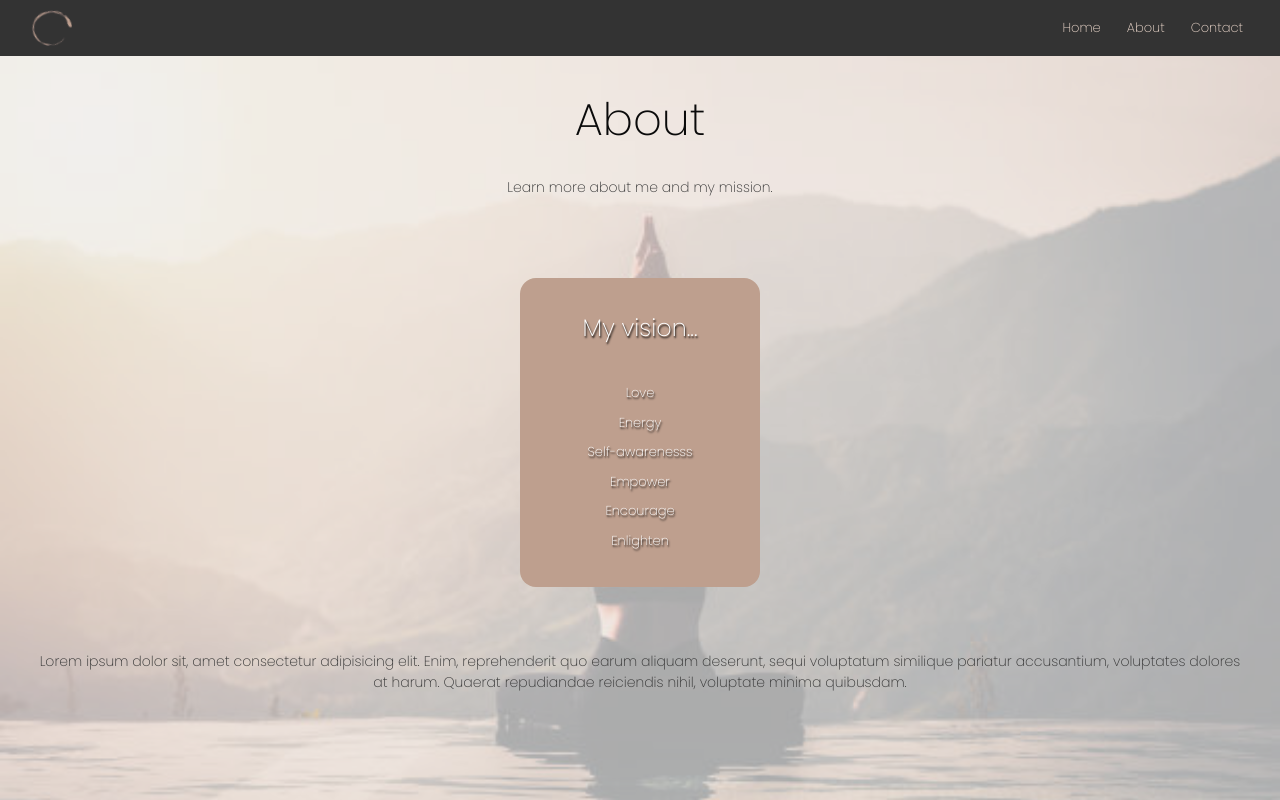
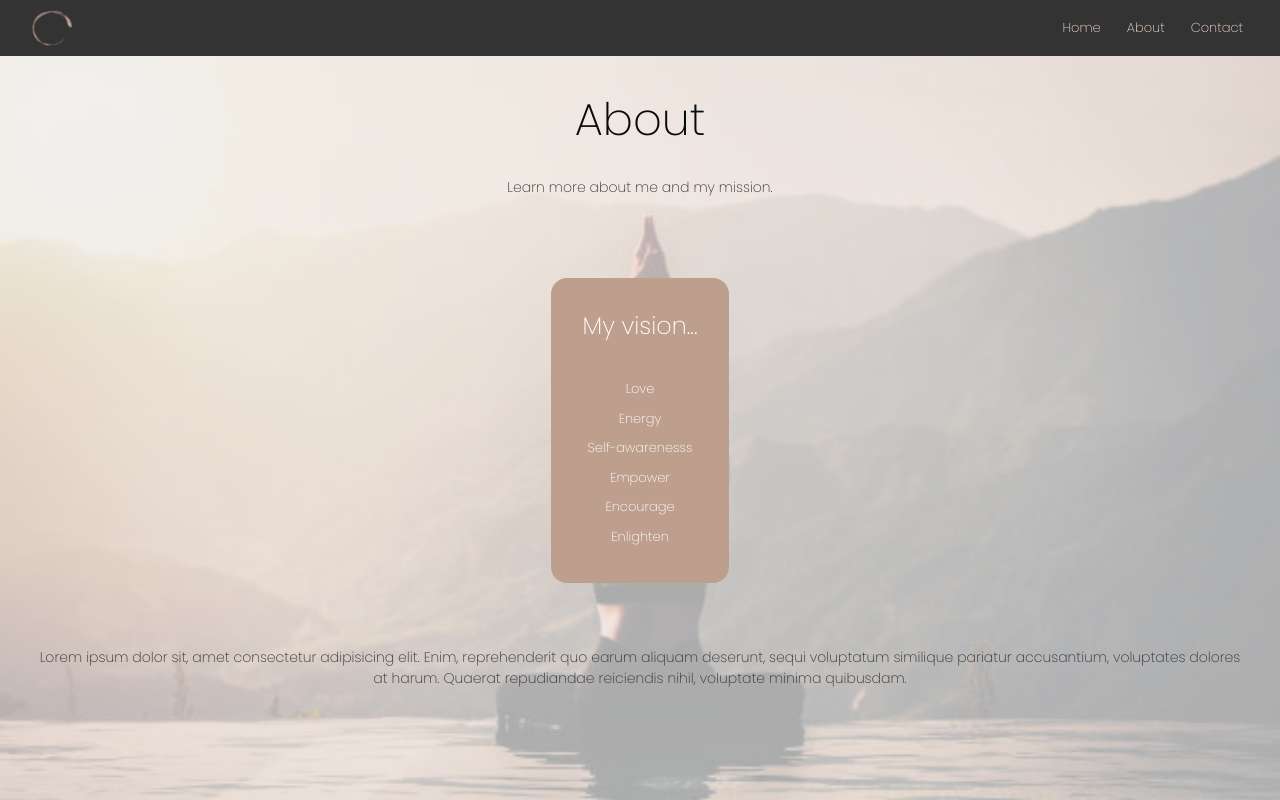
Before and after one commit to Marconion/in-love-with-next-js, a Next.js app: page /about in a window 1280 px wide. Shown: the top 800 px of the page. Built offline with nearby package versions, Linux system fonts and the light colour scheme.

Commit message:
Implement FadeIn and FadeInSection components in About and Home pages, adjust Contact page styles, and update global styles

```diff
--- a/src/app/about/page.js
+++ b/src/app/about/page.js
@@ -5,9 +5,13 @@ import { Footer } from "../components/Footer";
 import Image from "next/image";
 import img1 from "@/app/components/assets/images/img1.jpg";
 
+import FadeInSection from "../components/FadeInSection";
+import FadeIn from "../components/FadeIn";
+
 const Page = () => {
   return (
     <>
+      <FadeIn>
         <Image
           src={img1}
           alt="About"
@@ -22,10 +26,13 @@ const Page = () => {
             height: "auto",
           }}
         />
+      </FadeIn>
+
       <div className="container">
         <h1>About</h1>
         <p>Learn more about me and my mission.</p>
         <div style={{ marginTop: "3rem" }}>
+          <FadeInSection>
             <CardInfo
               title={"My vision..."}
               desc={
@@ -46,15 +53,18 @@ const Page = () => {
                 </section>
               }
             />
+          </FadeInSection>
         </div>
+        <FadeInSection>
           <div style={{ padding: "2rem" }}>
             <p>
               Lorem ipsum dolor sit, amet consectetur adipisicing elit. Enim,
-            reprehenderit quo earum aliquam deserunt, sequi voluptatum similique
-            pariatur accusantium, voluptates dolores at harum. Quaerat
-            repudiandae reiciendis nihil, voluptate minima quibusdam.
+              reprehenderit quo earum aliquam deserunt, sequi voluptatum
+              similique pariatur accusantium, voluptates dolores at harum.
+              Quaerat repudiandae reiciendis nihil, voluptate minima quibusdam.
             </p>
           </div>
+        </FadeInSection>
       </div>
       <div style={{ margin: "20px 0 30px" }}></div>
       <Footer />
--- a/src/app/components/CardInfo.jsx
+++ b/src/app/components/CardInfo.jsx
@@ -11,16 +11,13 @@ export const CardInfo = ({ title, desc }) => {
         borderRadius: "1rem",
         margin: "0.5rem",
       }}>
-      <h3
-        className="read-the-docs w-44"
-        style={{ color: "white", textShadow: "1px 2px 2px black" }}>
+      <h3 className="text-center w-50 text-2xl" style={{ color: "white" }}>
         {title}
       </h3>
       <p
         style={{
           color: "white",
           paddingTop: "1rem",
-          textShadow: "1px 2px 2px black",
         }}>
         {desc}
       </p>
--- a/src/app/contact/page.css
+++ b/src/app/contact/page.css
@@ -6,6 +6,11 @@
   /* margin-top: 30px; */
   /* padding: 40px; */
   gap: 1.5rem;
+}
+
+h1 {
+  font-size: 2.8em;
+  /* padding-top: 30px; */
 }
 
 .contact-form {
--- a/src/app/contact/page.js
+++ b/src/app/contact/page.js
@@ -16,9 +16,8 @@ const Page = () => {
           flexDirection: "column",
           alignItems: "center",
           height: "100vh",
-          padding: "0 40px",
+          padding: "0 20px",
           // gap: "1.5rem",
-          paddingTop: "30px",
         }}>
         <h1>Contact Me</h1>
         <p>Feel free to reach out for any inquiries or feedback.</p>
--- a/src/app/globals.css
+++ b/src/app/globals.css
@@ -50,7 +50,7 @@ body {
 
 .read-the-docs {
   color: #696969;
-  font-size: 24px;
+  /* font-size: 24px; */
 }
 
 .desc {
--- a/src/app/page.js
+++ b/src/app/page.js
@@ -4,14 +4,15 @@ import { Footer } from "./components/Footer";
 import { StoreBadges } from "./components/StoreBadges";
 import { Card } from "./components/Card";
 import { CardInfo } from "./components/CardInfo";
-import FadeInSection from "./components/FadeInSection"; // Import new component
 import logo from "./components/assets/Logo transparent.png";
 import Circle_img from "./components/assets/Circle.png";
 import image1 from "@/app/components/assets/images/img1.jpg";
 import image2 from "@/app/components/assets/images/img2.jpg";
 import video from "../../videos/video.mp4";
+import { Circle } from "./components/Circle";
+
+import FadeInSection from "./components/FadeInSection";
 import FadeIn from "./components/FadeIn";
-import { Circle } from "./components/Circle";
 
 export default function Home() {
   return (
```
Lines whose indentation alone changed are shown as unchanged.
